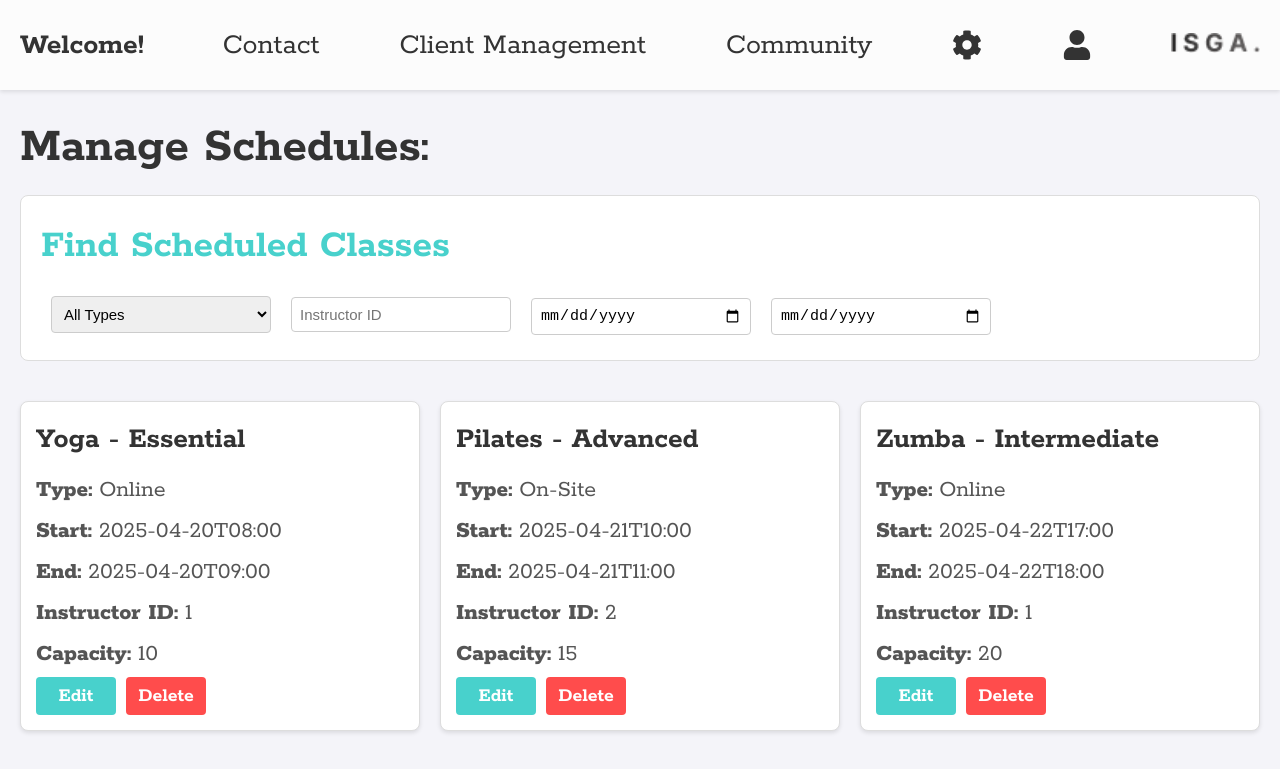
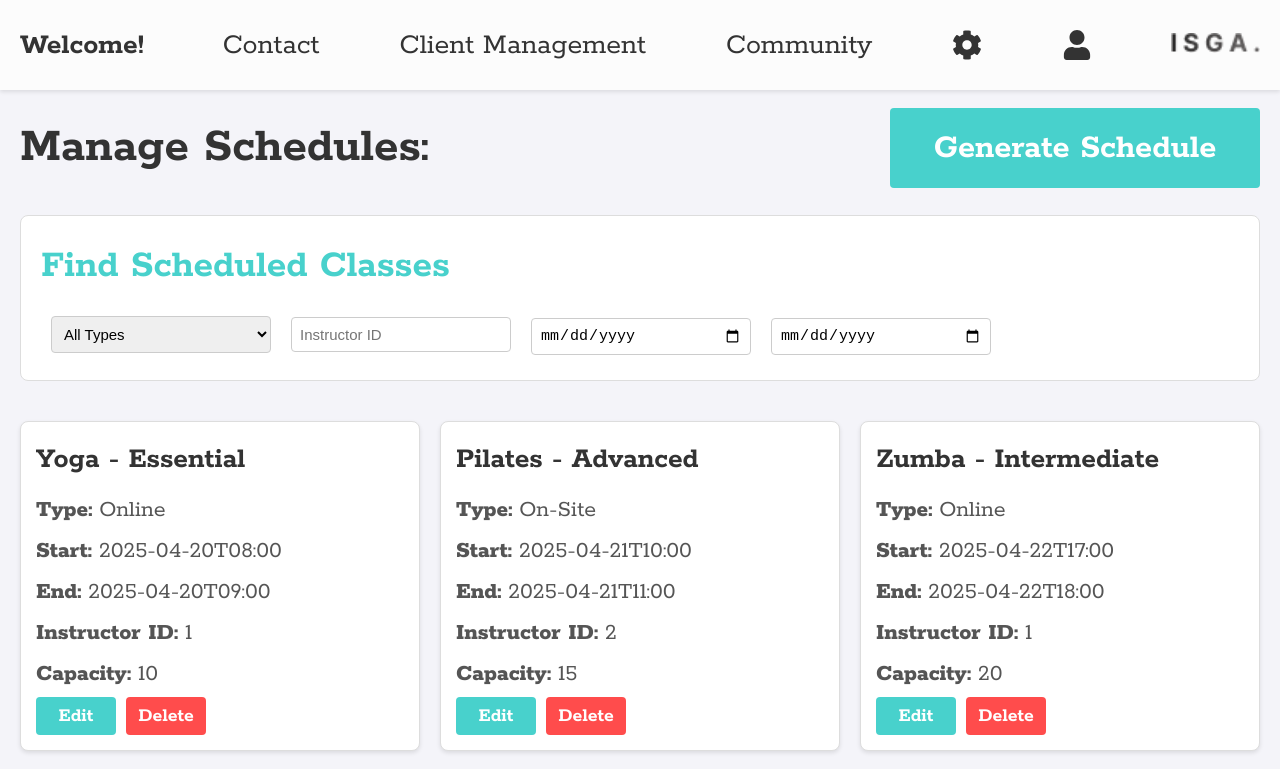
Before and after one commit to quokkaprruk/fitness-app, a React (Vite) app in the folder client/: page /admin in a window 1280 px wide. Shown: the top 769 px of the page. Built offline with nearby package versions, Linux system fonts and the light colour scheme.

Commit message:
added generate schedule button

```diff
--- a/client/src/pages/AdminHome.jsx
+++ b/client/src/pages/AdminHome.jsx
@@ -176,7 +176,10 @@ const AdminHome = () => {
         </div>
       </nav>
 
-      <h1>Manage Schedules:</h1>
+      <div className="manage-gen">
+        <h1>Manage Schedules:</h1>
+        <button className="generate-btn">Generate Schedule</button>
+      </div>
 
       <div className="filter-container">
         <h3>Find Scheduled Classes</h3>
--- a/client/src/styles/AdminHome.css
+++ b/client/src/styles/AdminHome.css
@@ -343,3 +343,28 @@ h1 {
 .modal-content button:last-child:hover {
   background-color: #e64545;
 }
+
+.generate-btn {
+  background-color: #48d1cc;
+  color: white;
+  border: none;
+  border-radius: 4px;
+  padding: 10px 20px;
+  cursor: pointer;
+  font-size: 35px;
+  width: 370px;
+  height: 80px;
+  margin-left: auto;
+  margin-top: 100px;
+  margin-right:20px;
+}
+
+.generate-btn:hover {
+  background-color: #45a049;
+}
+
+.manage-gen {
+  display: flex;
+  justify-content: space-between;
+  align-items: center;
+}
```
